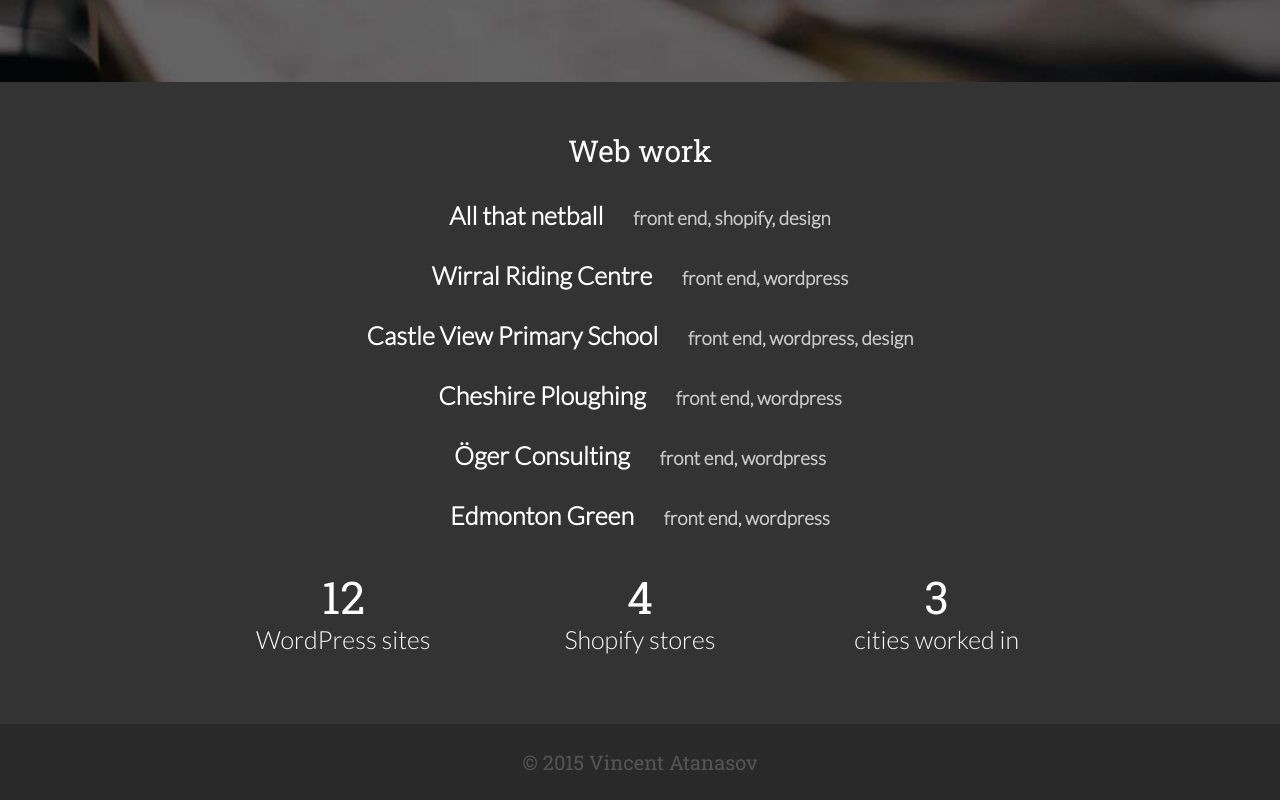
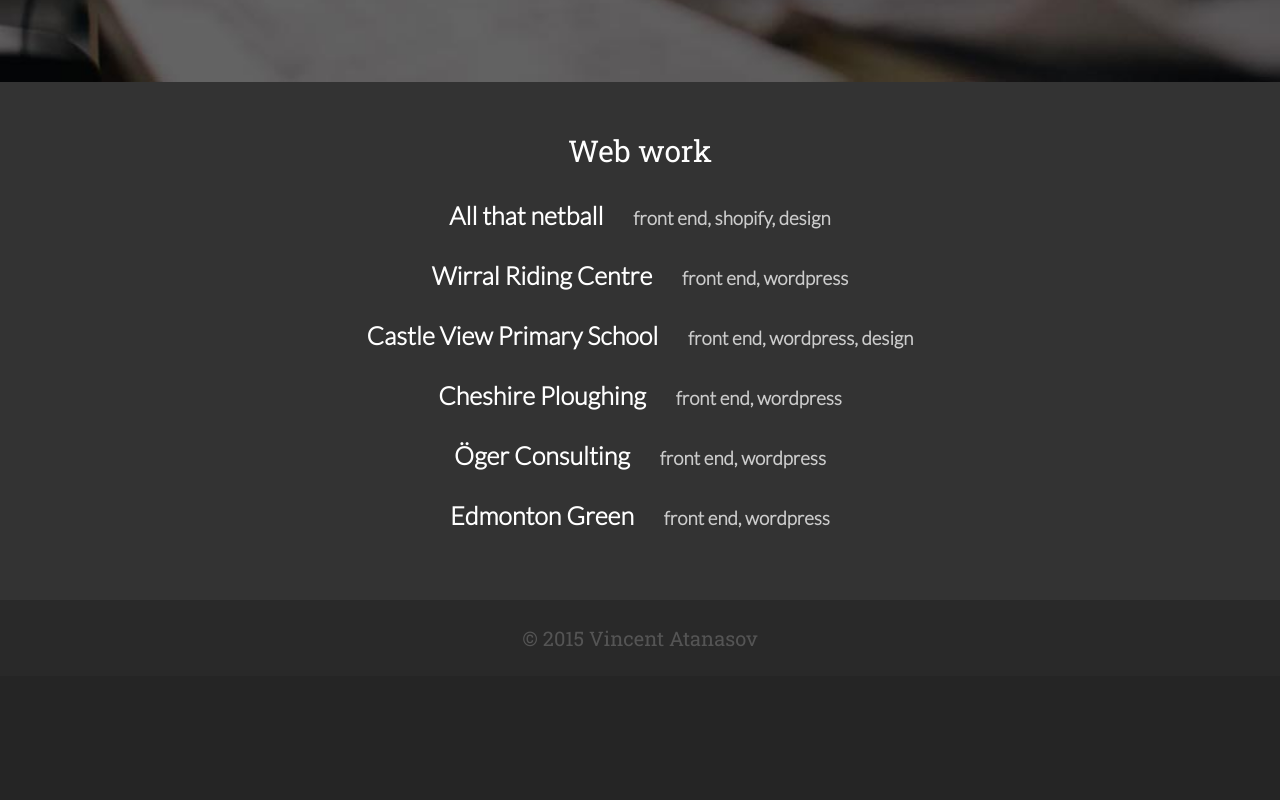
Before and after one commit to vinnyatanasov/vinnyatanasov.github.io, a plain HTML site: page index.html in a window 1280 px wide. Shown: the part 718-1518 px from the top of the page. After the commit the page ends 1394 px from the top, so only its background shows below. Drawn offline with Linux system fonts and the light colour scheme.

Commit message:
Update index.html

```diff
--- a/index.html
+++ b/index.html
@@ -63,7 +63,7 @@
                                 </a>
                             </li>
                         </ul>
-                        <ul id="stat-blocks">
+                        <ul id="stat-blocks" style="display:none;">
                             <li>
                                 <span><span>12</span>WordPress sites</span>
                             </li>
```
